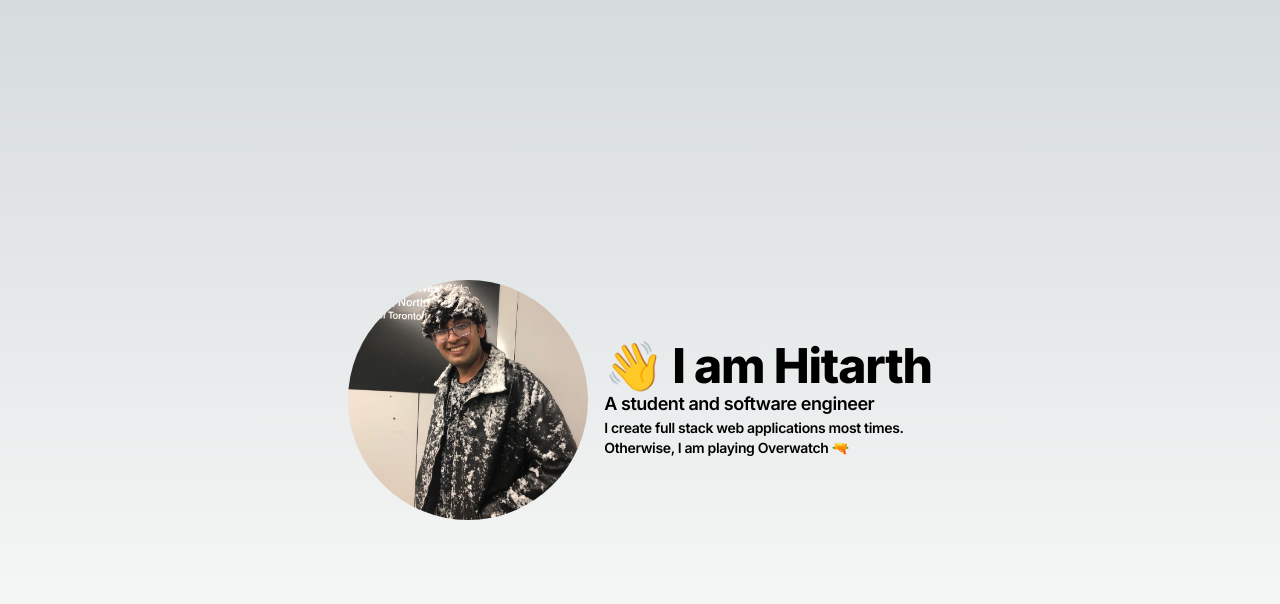
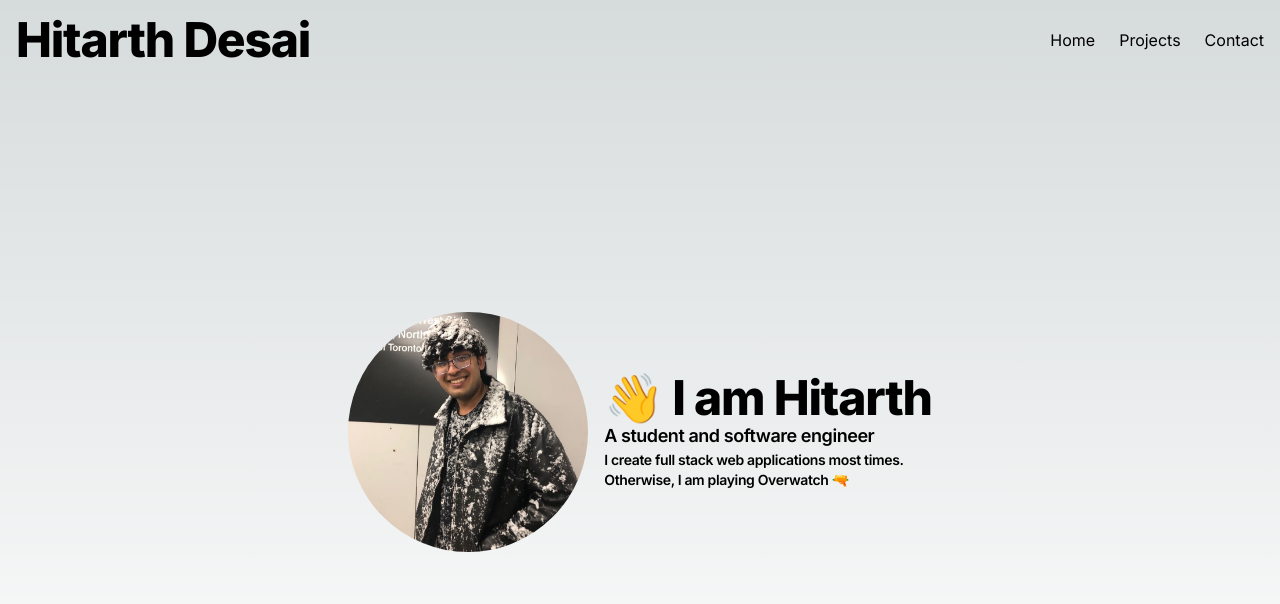
Before and after one commit to hitarthdesai/hitarthdesai, a Next.js app: page / in a window 1280 px wide. Shown: the top 604 px of the page. Built offline with nearby package versions, Linux system fonts and the light colour scheme.

Commit message:
add site header to layout

```diff
--- a/app/layout.tsx
+++ b/app/layout.tsx
@@ -1,12 +1,13 @@
 import type { Metadata } from "next";
 import { Inter } from "next/font/google";
 import "./globals.css";
+import { SiteHeader } from "@/components/SiteHeader";
 
 const inter = Inter({ subsets: ["latin"] });
 
 export const metadata: Metadata = {
-  title: "Create Next App",
-  description: "Generated by create next app",
+  title: "Hitarth Desai",
+  description: "Portfolio of Hitarth Desai",
 };
 
 export default function RootLayout({
@@ -17,6 +18,7 @@ export default function RootLayout({
   return (
     <html lang="en">
       <body className={`${inter.className} flex h-screen flex-col pb-4`}>
+        <SiteHeader />
         <div className="grow">{children}</div>
       </body>
     </html>
--- a/app/page.tsx
+++ b/app/page.tsx
@@ -2,7 +2,7 @@ import { Hero } from "@/components/Hero";
 
 export default function Home() {
   return (
-    <main className="relative w-screen">
+    <main className="relative h-full w-screen">
       <Hero />
     </main>
   );
--- a/components/Hero.tsx
+++ b/components/Hero.tsx
@@ -23,7 +23,7 @@ function HeroText() {
 
 export function Hero() {
   return (
-    <section className="flex min-h-screen flex-col items-center justify-center gap-4 md:flex-row">
+    <section className="flex h-full flex-col items-center justify-center gap-4 md:flex-row">
       <Avatar className="aspect-square h-28 w-28 sm:h-60 sm:w-60">
         <AvatarImage src="avatar.jpeg" alt="@hitarthdesai" />
         <AvatarFallback>HD</AvatarFallback>
--- /dev/null
+++ b/components/SiteHeader.tsx
@@ -0,0 +1,29 @@
+import { Route, routes } from "@/utils/routes";
+import Link from "next/link";
+
+function NavItems() {
+  return (
+    <ul className="flex gap-4 sm:gap-6">
+      {routes.map((route) => (
+        <li key={route}>
+          <Link href={route}>{Route[route].label}</Link>
+        </li>
+      ))}
+    </ul>
+  );
+}
+
+export function SiteHeader() {
+  return (
+    <header className="flex flex-col items-center justify-between p-4 sm:flex-row">
+      <Link href="/">
+        <h1 className="text-4xl font-extrabold tracking-tight lg:text-5xl">
+          Hitarth Desai
+        </h1>
+      </Link>
+      <nav>
+        <NavItems />
+      </nav>
+    </header>
+  );
+}
--- /dev/null
+++ b/utils/routes.ts
@@ -0,0 +1,24 @@
+import { z } from "zod";
+
+const RoutePathname = {
+  Home: "/",
+  Projects: "/projects",
+  Contact: "/contact",
+} as const;
+
+const routePathnameSchema = z.nativeEnum(RoutePathname);
+export const routes = z
+  .array(routePathnameSchema)
+  .parse(Object.values(RoutePathname));
+
+type RoutePathnames = (typeof RoutePathname)[keyof typeof RoutePathname];
+
+type RouteDetails = {
+  label: string;
+};
+
+export const Route: Record<RoutePathnames, RouteDetails> = {
+  [RoutePathname.Home]: { label: "Home" },
+  [RoutePathname.Projects]: { label: "Projects" },
+  [RoutePathname.Contact]: { label: "Contact" },
+} as const;
```
